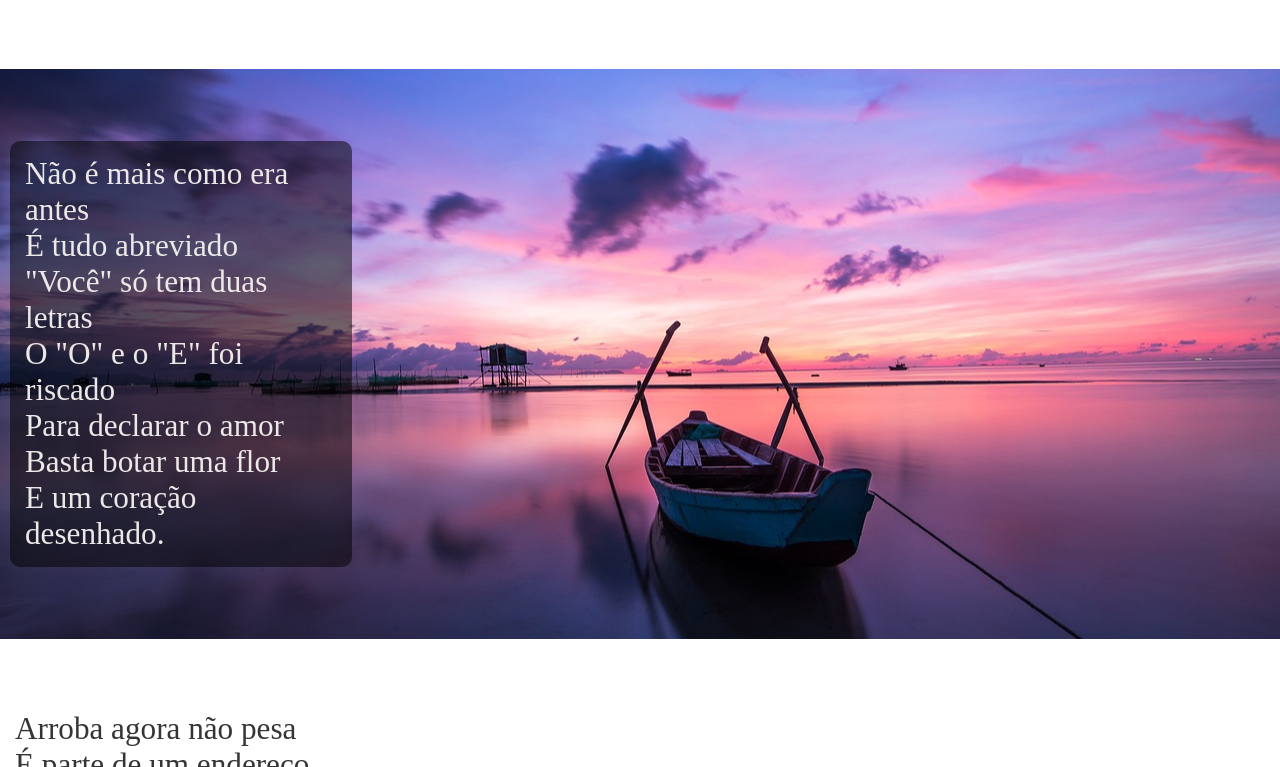
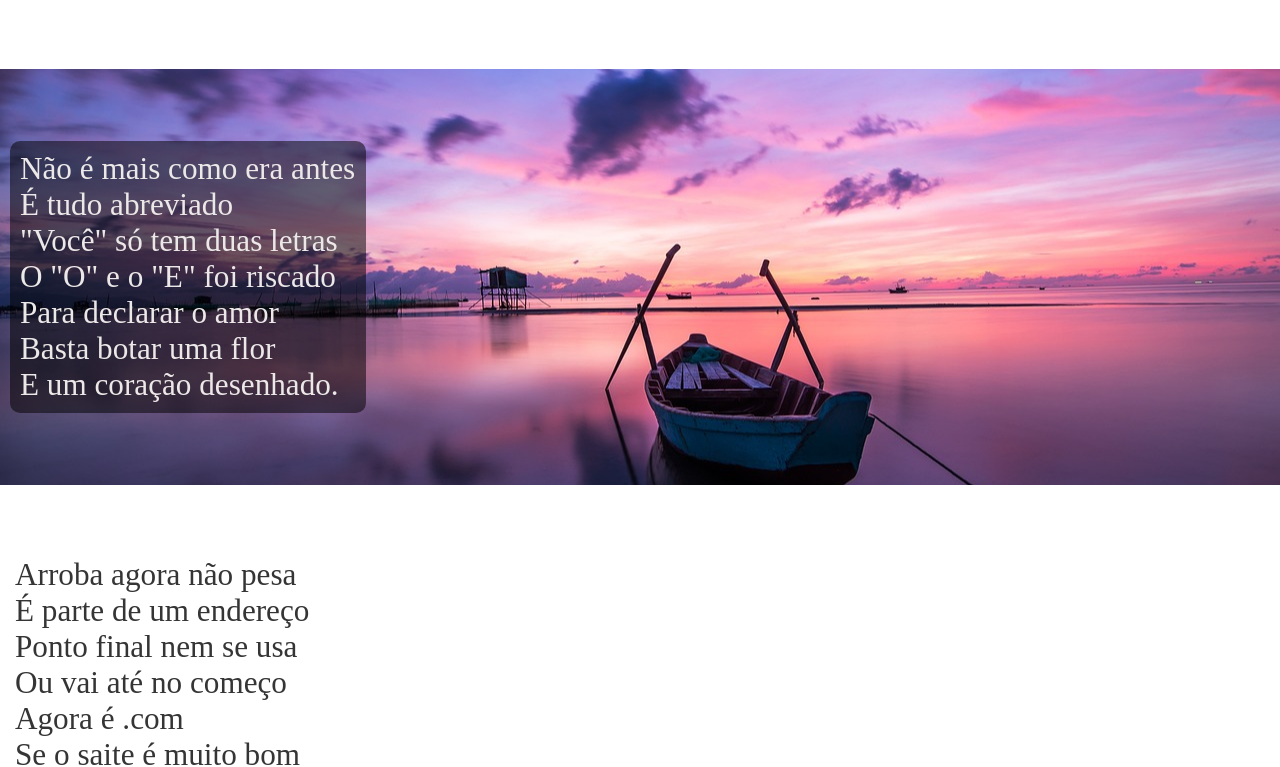
Before and after one commit to ttheuz1nho/Cordel-Moderno, a plain HTML site: page index.html in a window 1280 px wide. Shown: the part 608-1375 px from the top of the page. Drawn offline with Linux system fonts and the light colour scheme.

Commit message:
Update style.css

```diff
--- a/style/style.css
+++ b/style/style.css
@@ -69,8 +69,9 @@ section.cogu{
 
 .cogu > p{
     background-color: rgba(0, 0, 0, 0.514);
-    width: 39vh;
-    padding: 15px;
+    width: 42vh;
+    padding: 10px;
+    text-align: justify;
     border-radius: 10px;
     color: rgb(236, 232, 232);
 }
@@ -83,8 +84,7 @@ section.cafe{
 }
 .cafe > p{
     background-color: rgba(0, 0, 0, 0.514);
-    width: 37vh;
-    height: 45vh;
+    width: 43vh;
     padding: 10px;
     border-radius: 10px;
     text-align: justify;
```
